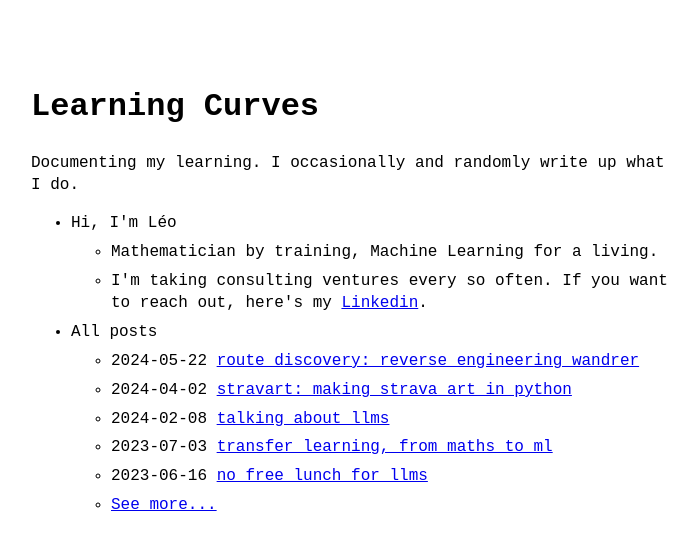
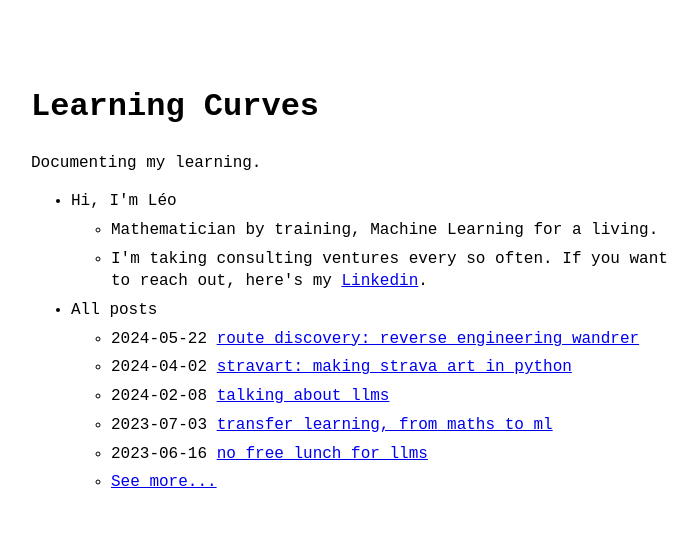
Before and after one commit to dsleo/dsleo.github.io, a Jekyll site: the page built from index.md, in a window 1280 px wide. Shown: the top 550 px of the page, without its empty margins (289-987 px from the left). Built offline with Jekyll 4.4.1, drawn with Linux system fonts in a browser that asks for light colours.

Commit message:
less is more

```diff
--- a/_config.yml
+++ b/_config.yml
@@ -26,7 +26,7 @@ github_username:  dsleo
 url: http://dsleo.github.io # the base hostname & protocol for your site, e.g. http://example.com
 baseurl: "" # the subpath of your site, e.g. /blog
 description: > # this means to ignore newlines until "baseurl:"
- Documenting my learning. I occasionally and randomly write up what I do.
+ Documenting my learning.
 # description for head meta (Google search and feed.xml)
 goat_counter: dsleo
 
```
